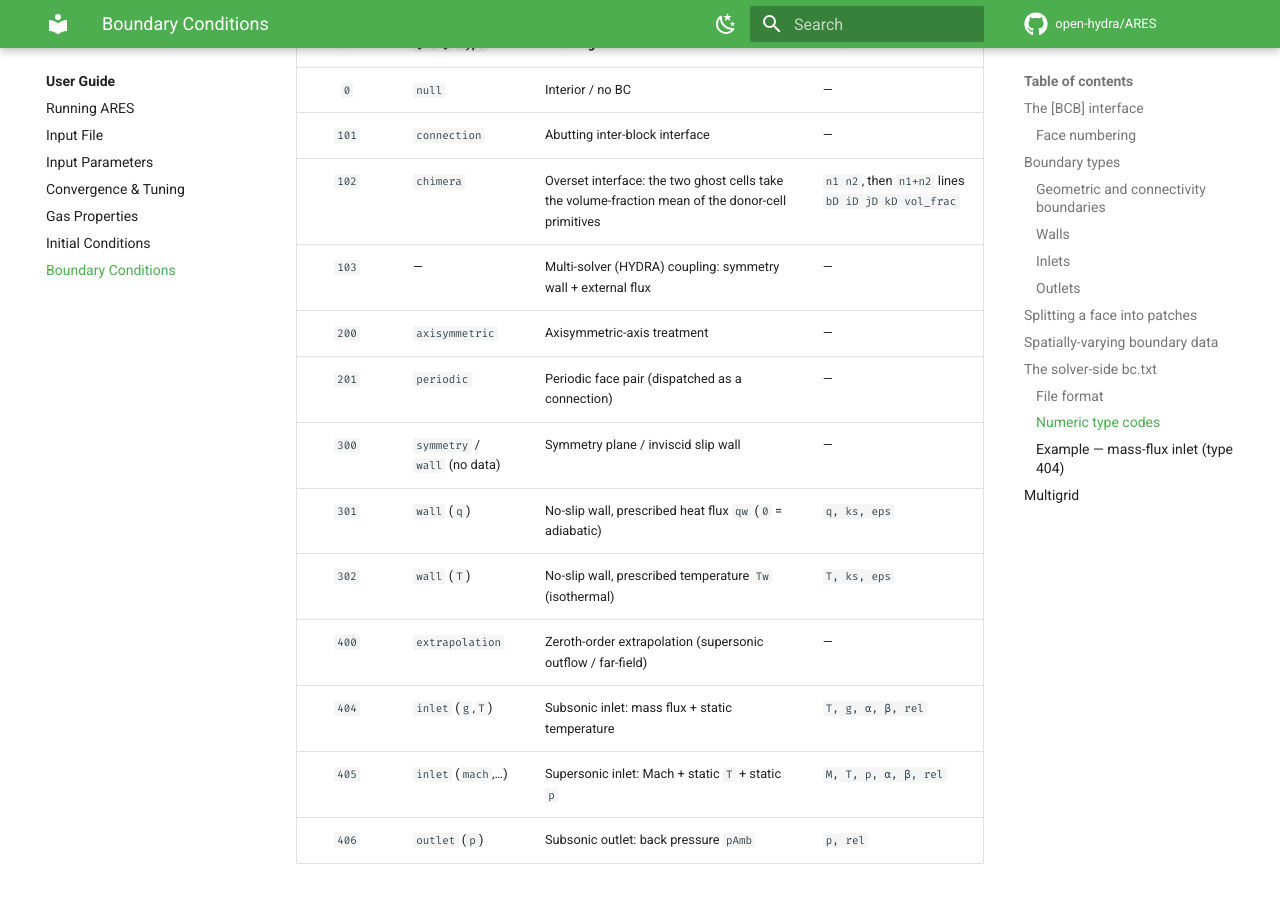
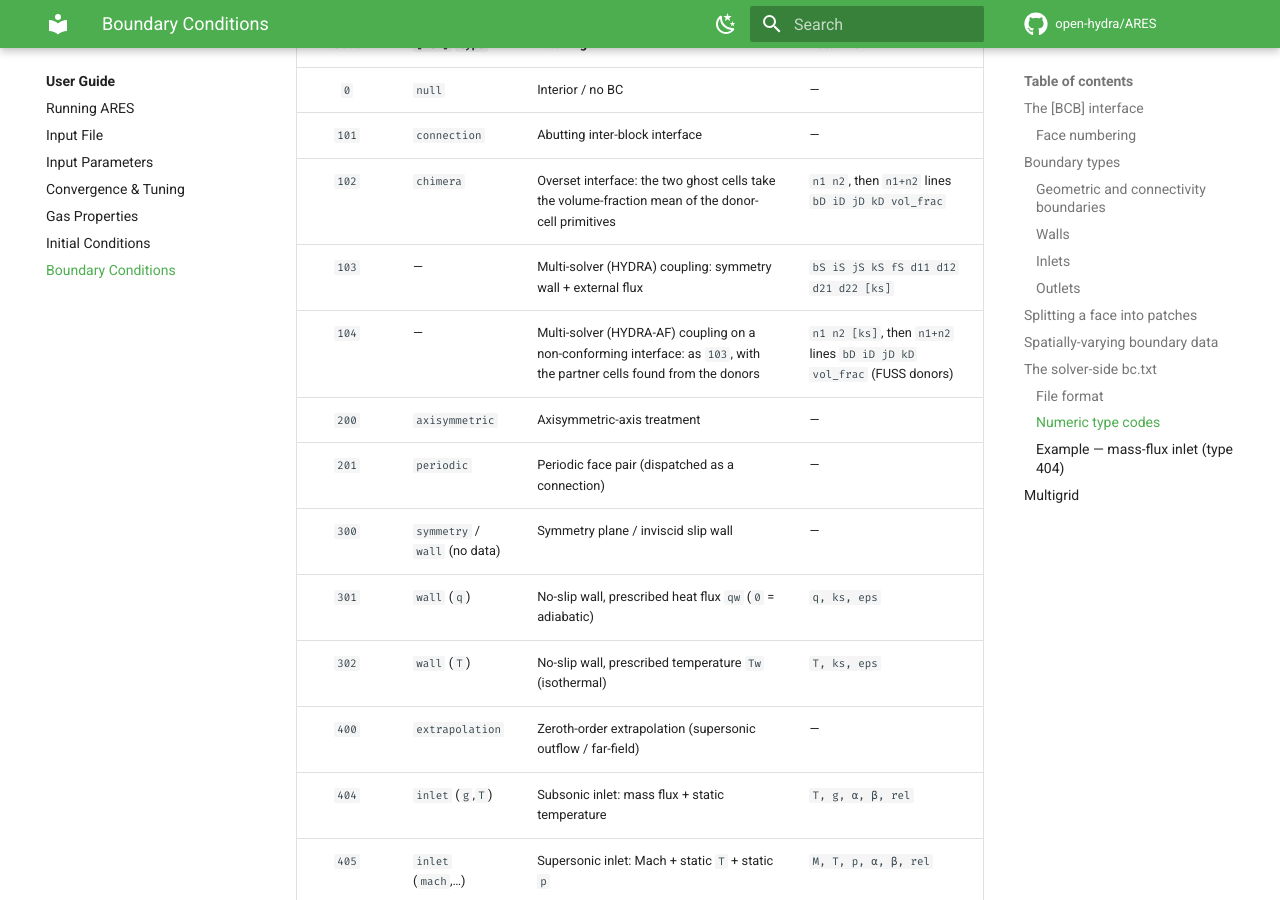
Before and after one commit to open-hydra/ARES, an MkDocs documentation site: the page built from docs/user/boundary-conditions.md, in a window 1280 px wide and 900 px high, scrolled down 6551 px. Built offline with MkDocs 1.6.1 and Material for MkDocs 9.7.7, drawn with Linux system fonts in a browser that asks for light colours; comment, search, counter and statistics services are not loaded.

Commit message:
docs: data layout of BC 103 and 104

```diff
--- a/docs/user/boundary-conditions.md
+++ b/docs/user/boundary-conditions.md
@@ -240,7 +240,8 @@ The codes ARES reads (`IO_BC`, `Mod_BC_Fluxes`), with the `[BCB]` type that prod
 | `0`   | `null`          | Interior / no BC | — |
 | `101` | `connection`    | Abutting inter-block interface | — |
 | `102` | `chimera`       | Overset interface: the two ghost cells take the volume-fraction mean of the donor-cell primitives | `n1 n2`, then `n1+n2` lines `bD iD jD kD vol_frac` |
-| `103` | —               | Multi-solver (HYDRA) coupling: symmetry wall + external flux | — |
+| `103` | —               | Multi-solver (HYDRA) coupling: symmetry wall + external flux | `bS iS jS kS fS d11 d12 d21 d22 [ks]` |
+| `104` | —               | Multi-solver (HYDRA-AF) coupling on a non-conforming interface: as `103`, with the partner cells found from the donors | `n1 n2 [ks]`, then `n1+n2` lines `bD iD jD kD vol_frac` (FUSS donors) |
 | `200` | `axisymmetric`  | Axisymmetric-axis treatment | — |
 | `201` | `periodic`      | Periodic face pair (dispatched as a connection) | — |
 | `300` | `symmetry` / `wall` (no data) | Symmetry plane / inviscid slip wall | — |
```
